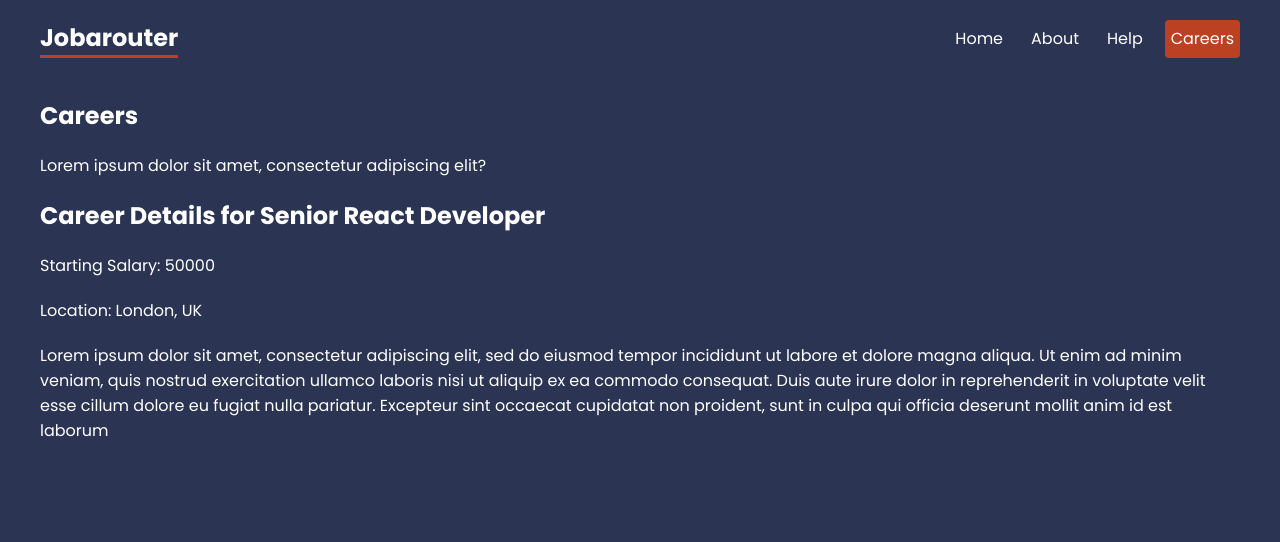
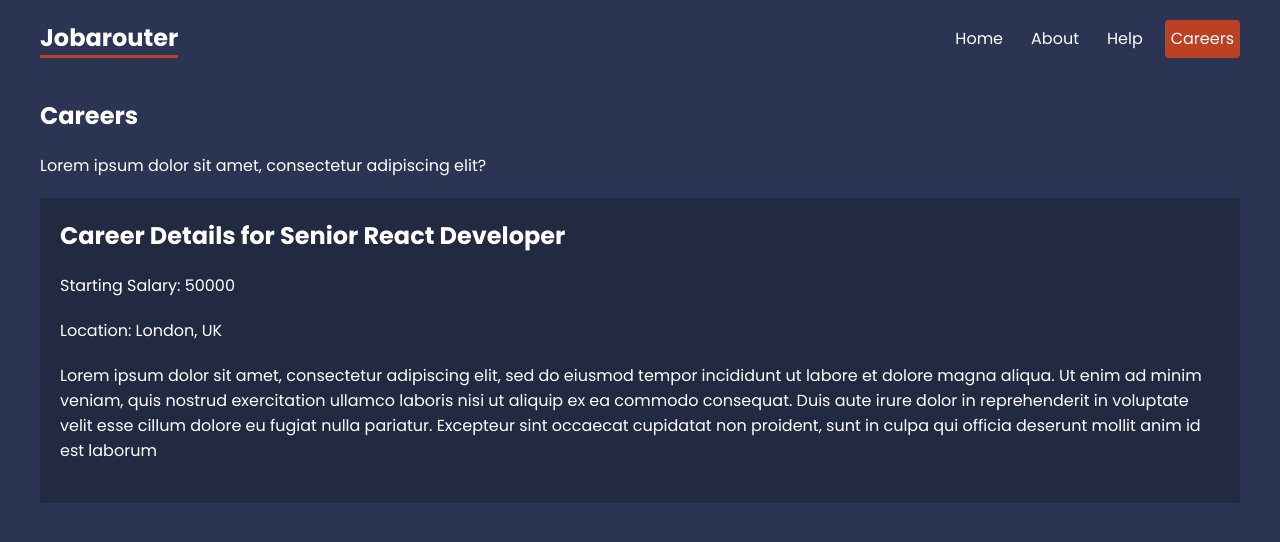
Before and after one commit to misskatiemarple/jobarouter, a React (Create React App) app: page /careers/1 in a window 1280 px wide. Shown: the top 542 px of the page. Built offline with nearby package versions, Linux system fonts and the light colour scheme; data requests are answered from the project's data file.

Commit message:
Career details CSS added

```diff
--- a/src/index.css
+++ b/src/index.css
@@ -128,5 +128,11 @@ form label span {
 }
 
 /* careers details */
+.career-details {
+  background: rgba(0, 0, 0, 0.2);
+  padding: 20px;
+  border-radius: 4px;
+  margin: 20px 0;
+}
 
 /* breadcrumbs */
```
